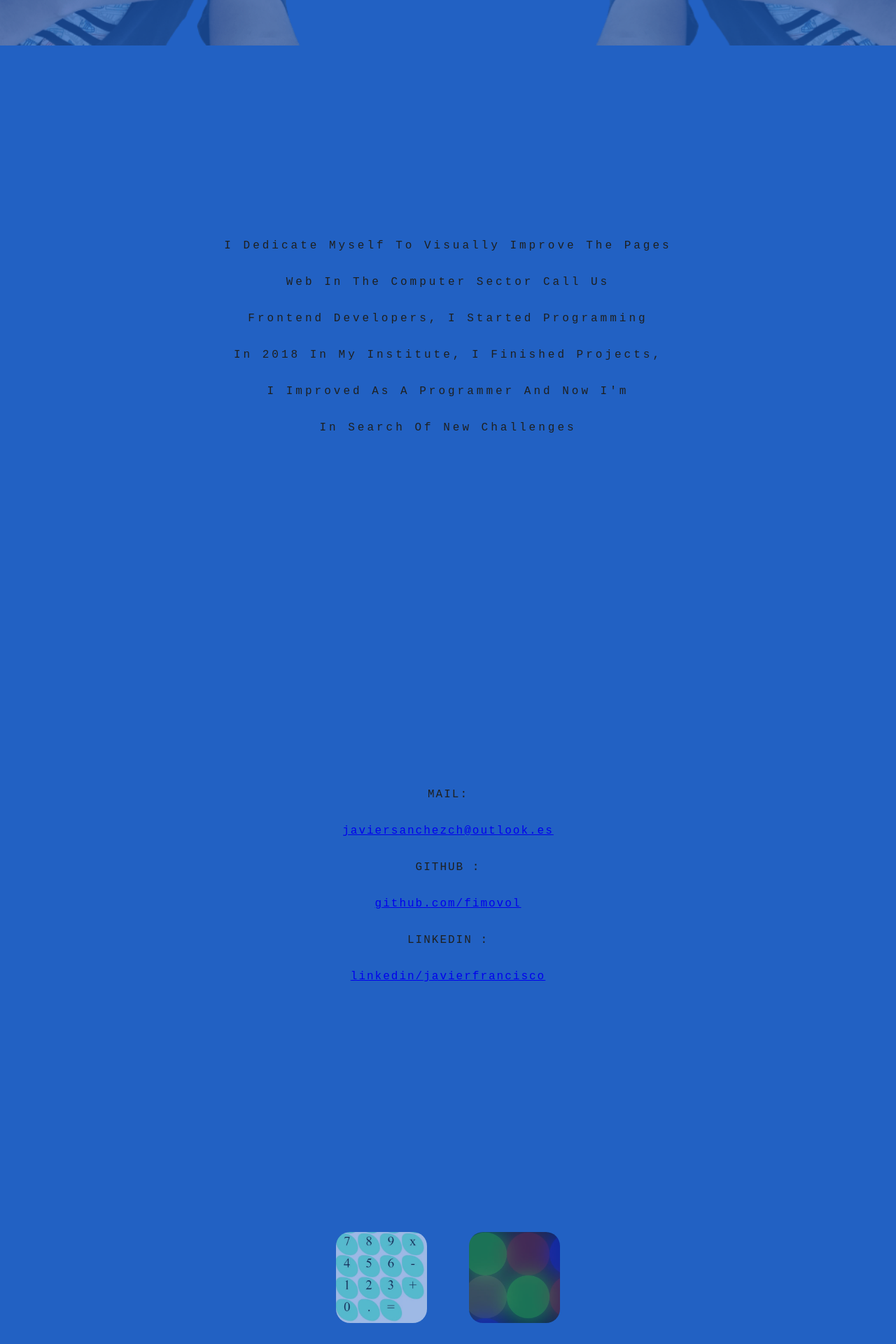
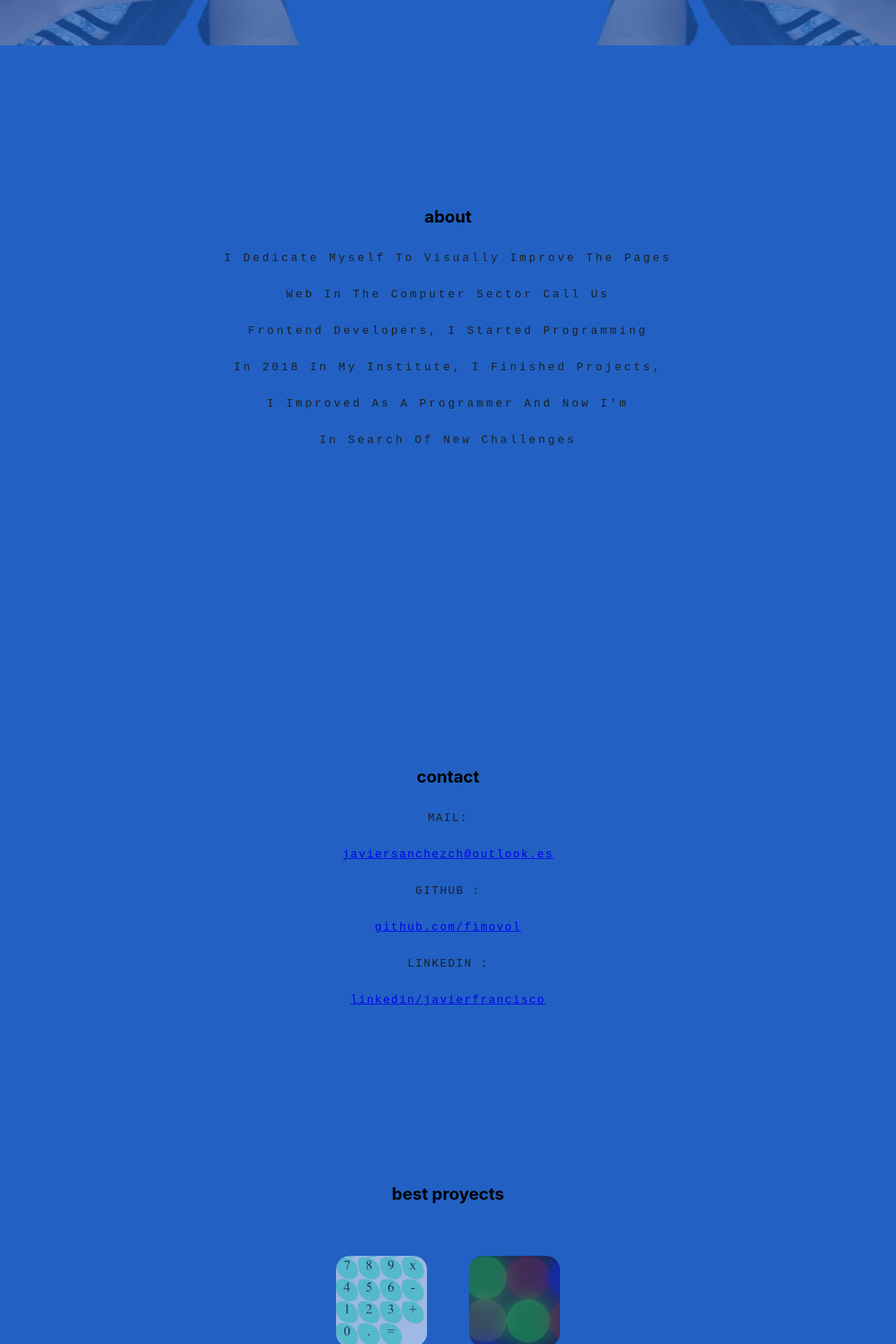
Before and after one commit to fimovol/testdereacttest, a React (Create React App) app: page / in a window 1280 px wide. Shown: the part 735-2655 px from the top of the page at 70% size. Built offline with nearby package versions, Linux system fonts and the light colour scheme.

Commit message:
poniendo titulos

```diff
--- a/src/routes/contacto.jsx
+++ b/src/routes/contacto.jsx
@@ -9,6 +9,7 @@ export function Contacto(){
     }
     return (
         <div className={styles.contenedorcontacto}>
+            <h2>{t("header.contact")}</h2>
             <p className={styles.psincapitalize} style={estilos}>{t("contact.mail")}:</p>
             <p className={styles.psincapitalize}><a href="mailto:javiersanchezch@outlook.es">javiersanchezch@outlook.es</a> </p>
             <p className={styles.psincapitalize}>GITHUB : </p>
--- a/src/routes/mejoresproyectos.jsx
+++ b/src/routes/mejoresproyectos.jsx
@@ -5,8 +5,10 @@ import luces from "../img/luces.jpg"
 import movil from "../img/movil.jpg"
 import gqldocker from "../img/gql.jpg"
 import scraping from "../img/scraping.jpg"
+import {useTranslation} from "react-i18next"
 
-export default function mejoresproyectos(){
+export default function Mejoresproyectos(){
+    const [t] = useTranslation("global")
     const calculadorahref = 'https://fimovol.github.io/calculadora/'
     const luceshref = 'https://fimovol.github.io/lucesnavide-as/'
     const movilhref = 'https://github.com/fimovol/fpr_interfaces_senati'
@@ -14,6 +16,7 @@ export default function mejoresproyectos(){
     const scrapinghref = 'https://github.com/fimovol/noticias_variadas_scraping_cliente'
     return (
         <div className={styles.contenedormejoresproyectos}>
+            <h2 className={styles.h2}>{t("header.proyects")}</h2>
             <div className={styles.divproyectos}>
                 <ProyectosQueRealice src={calculadora} href={calculadorahref} alt="calculadora"/>
                 <ProyectosQueRealice src={luces} href={luceshref} alt="luces"/>
--- a/src/routes/sobremi.jsx
+++ b/src/routes/sobremi.jsx
@@ -6,7 +6,7 @@ export const Sobremi = () =>{
     return (
         <>
             <div className={styles.contenido}>
-                <p></p>
+                <h2>{t("header.about")}</h2>
                 <p className={styles.p}>{t("about.line-1")}</p>
                 <p className={styles.p}>{t("about.line-2")} </p>
                 <p className={styles.p}>{t("about.line-3")}</p>
```
